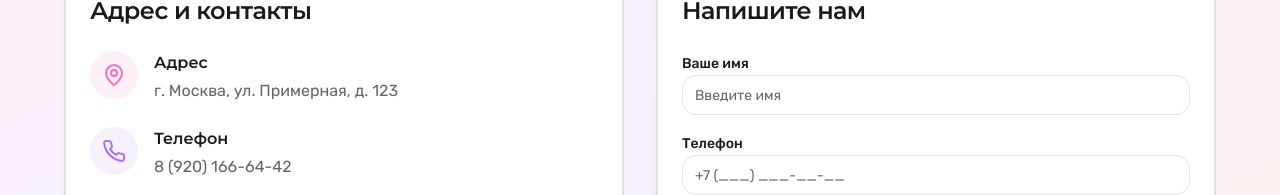
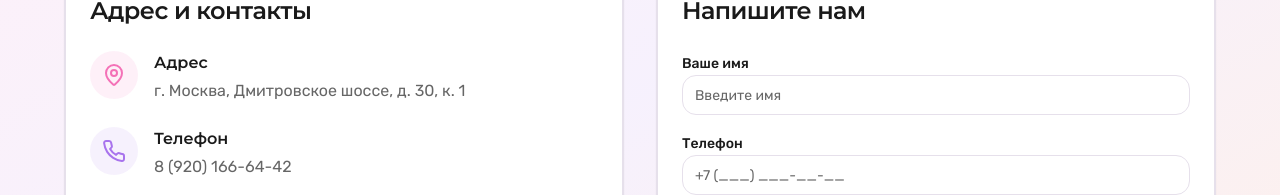
Before and after one commit to pr-poehali-dev/nail-care-magic, a React (Vite) app: page / in a window 1280 px wide. Shown: the part 2982-3177 px from the top of the page. Built offline with nearby package versions, Linux system fonts and the light colour scheme.

Commit message:
Обновить адрес в Москве

```diff
--- a/src/pages/Index.tsx
+++ b/src/pages/Index.tsx
@@ -280,7 +280,7 @@ export default function Index() {
                   </div>
                   <div>
                     <h3 className="font-semibold mb-1">Адрес</h3>
-                    <p className="text-muted-foreground">г. Москва, ул. Примерная, д. 123</p>
+                    <p className="text-muted-foreground">г. Москва, Дмитровское шоссе, д. 30, к. 1</p>
                   </div>
                 </div>
                 <div className="flex items-start gap-4">
```
